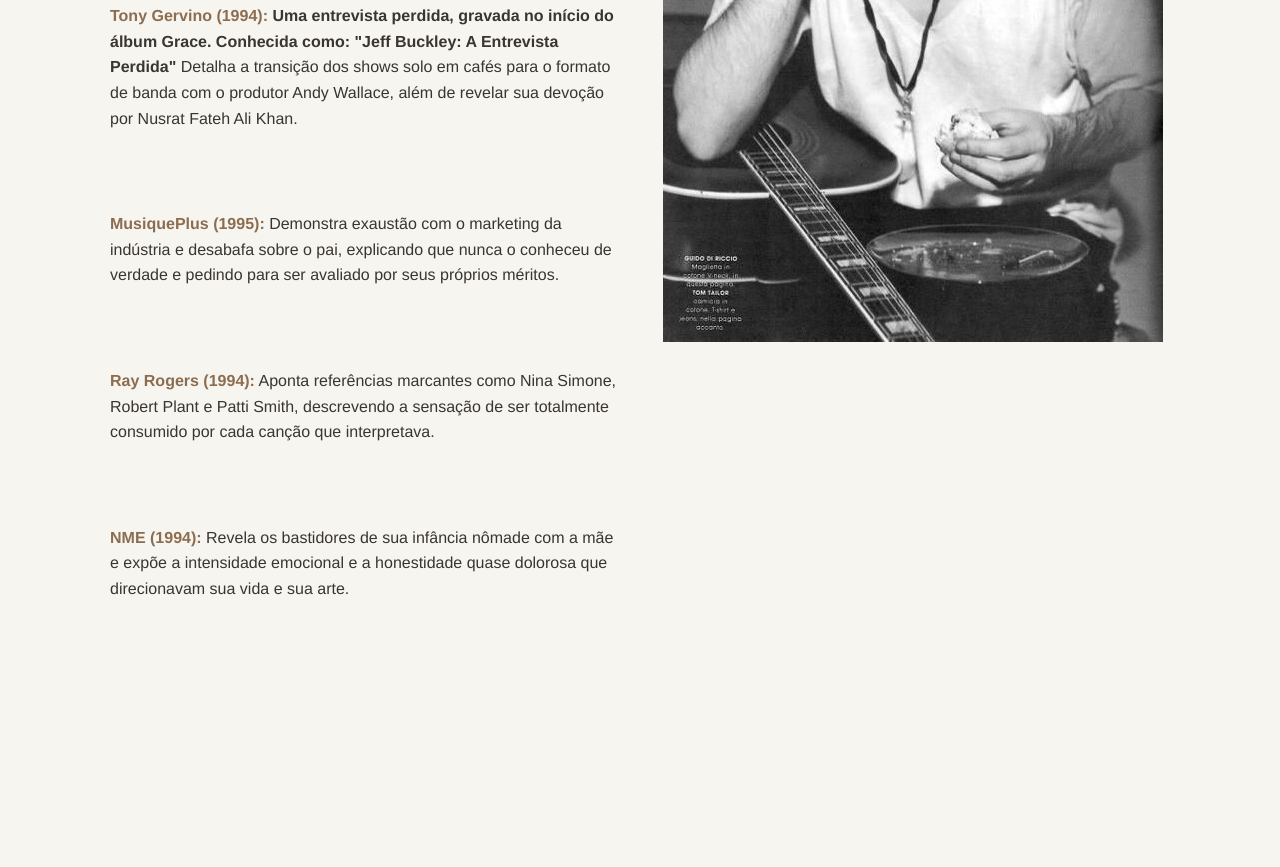
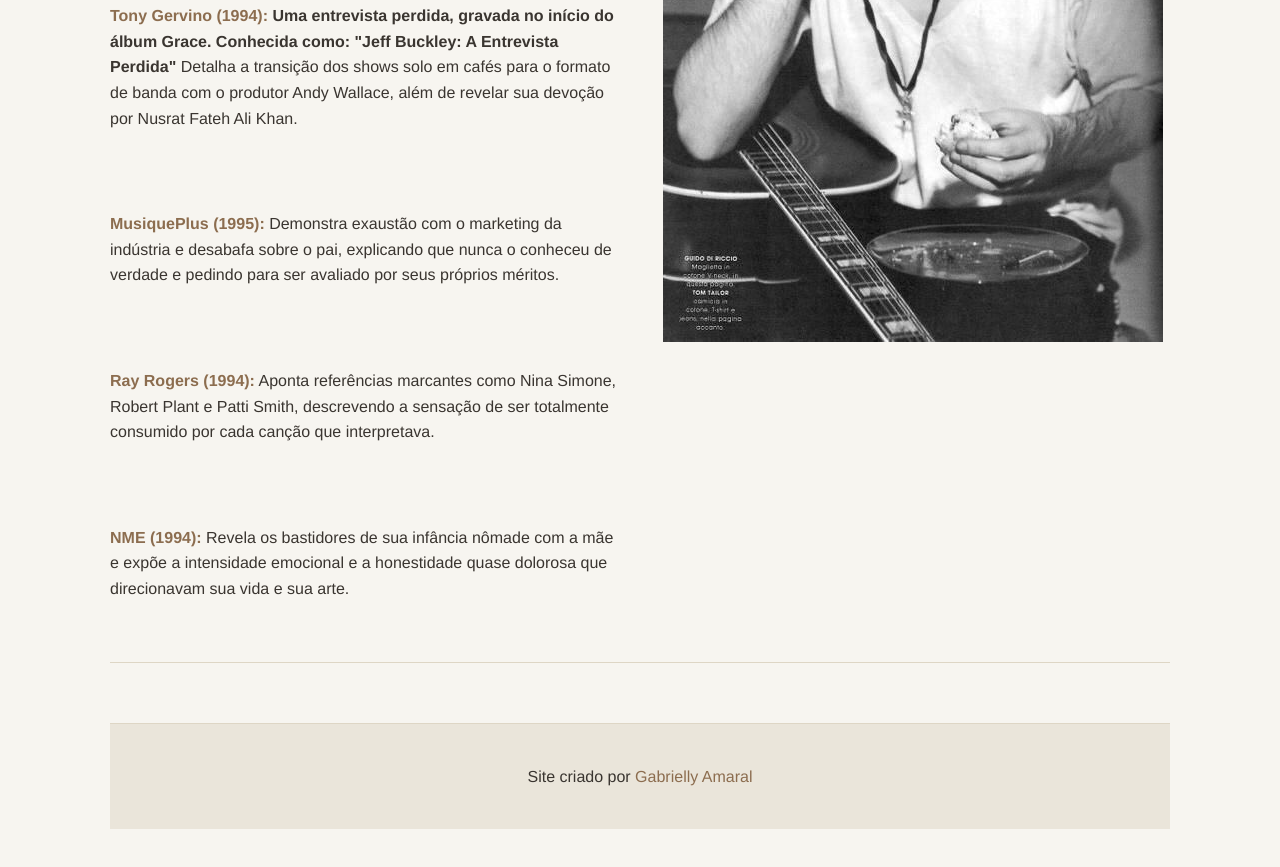
Before and after one commit to ggamrls/trabalho-site-front-end, a plain HTML site: page index.html in a window 1280 px wide. Shown: the part 4043-4910 px from the top of the page. Before the commit the page ends 4825 px from the top, so only its background shows below. Drawn offline with Linux system fonts and the light colour scheme.

Commit message:
Update index.html

```diff
--- a/index.html
+++ b/index.html
@@ -4,7 +4,7 @@
     <meta charset="UTF-8">
     <meta name="viewport" content="width=device-width, initial-scale=1.0">
     <title>Jeff Buckley | Biografia</title>
-    <link rel="shortcut icon" href="jeffbuckley-png].ico" type="image/x-icon">
+    <link rel="shortcut icon" href="jeffbuckley-png].png" type="image/x-icon">
 
     <style>
 
@@ -266,12 +266,15 @@
 
         footer {
             background-color: #eae5da;
-            text-align: center;
-            padding: 30px 20px;
-            font-size: 14px;
-            color: #7a6f62;
-            border-top: 1px solid
-        }
+    width: 100%;
+    box-sizing: border-box;
+    border-top: 1px solid #ded6c5;
+    padding: 40px 0;
+    margin-top: 40px;
+    text-align: center;
+}
+
+
 
         @media (max-width: 768px) {
             nav {
@@ -282,6 +285,8 @@
                 font-size: 32px;
             }
         }
+
+
     </style>
 </head>
 <body>
@@ -428,5 +433,10 @@
                     </div>
                    </div>
             </section>
+            <footer >
+                <div class="container"style="padding-top: 0; padding-bottom: 0; border-bottom: none;">
+                    <p>Site criado por <a href="https://github.com/ggamrls"_blank">Gabrielly Amaral</a></p>
+                </div>
+            </footer>
         </body>
      </html>
```
